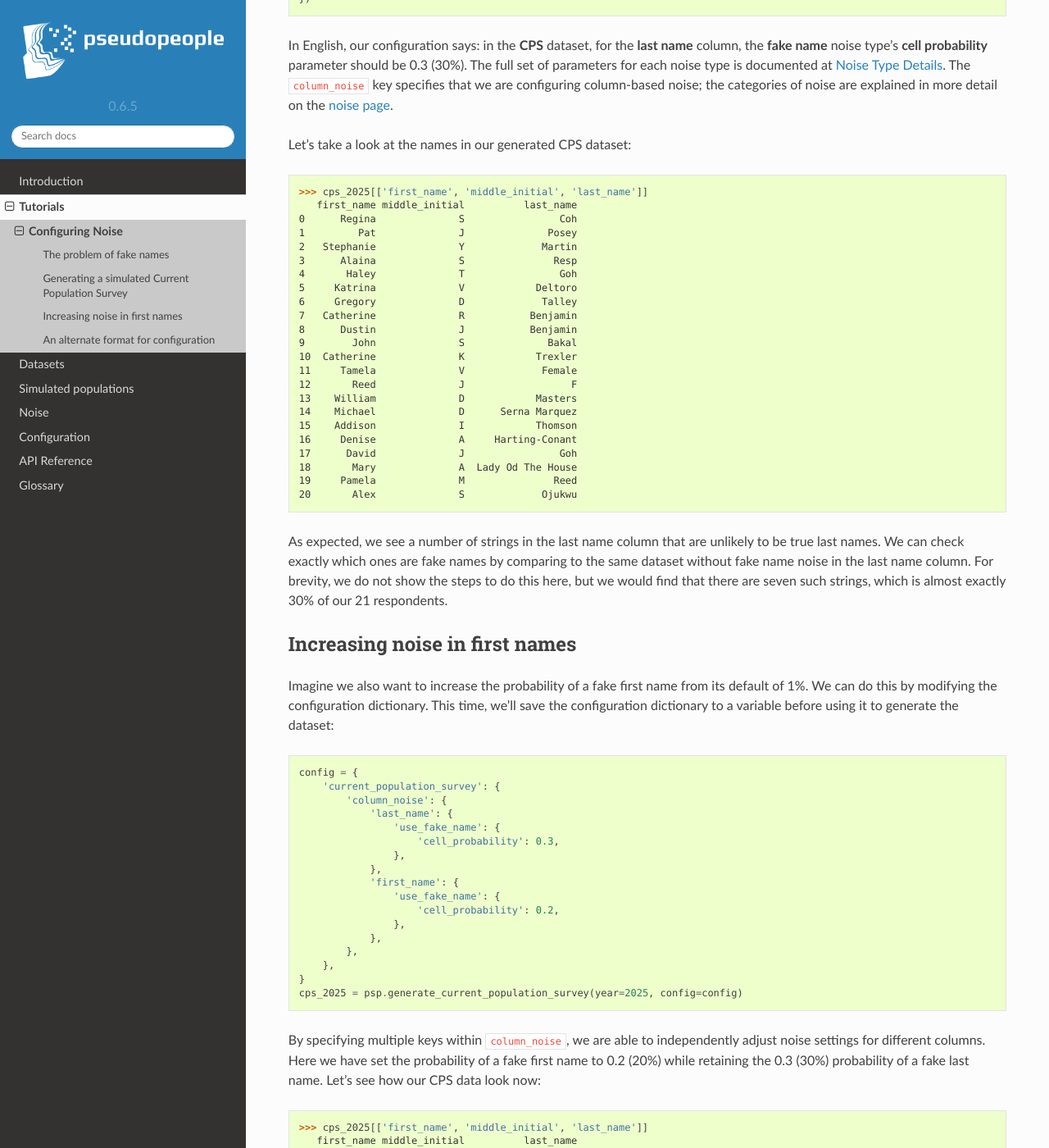
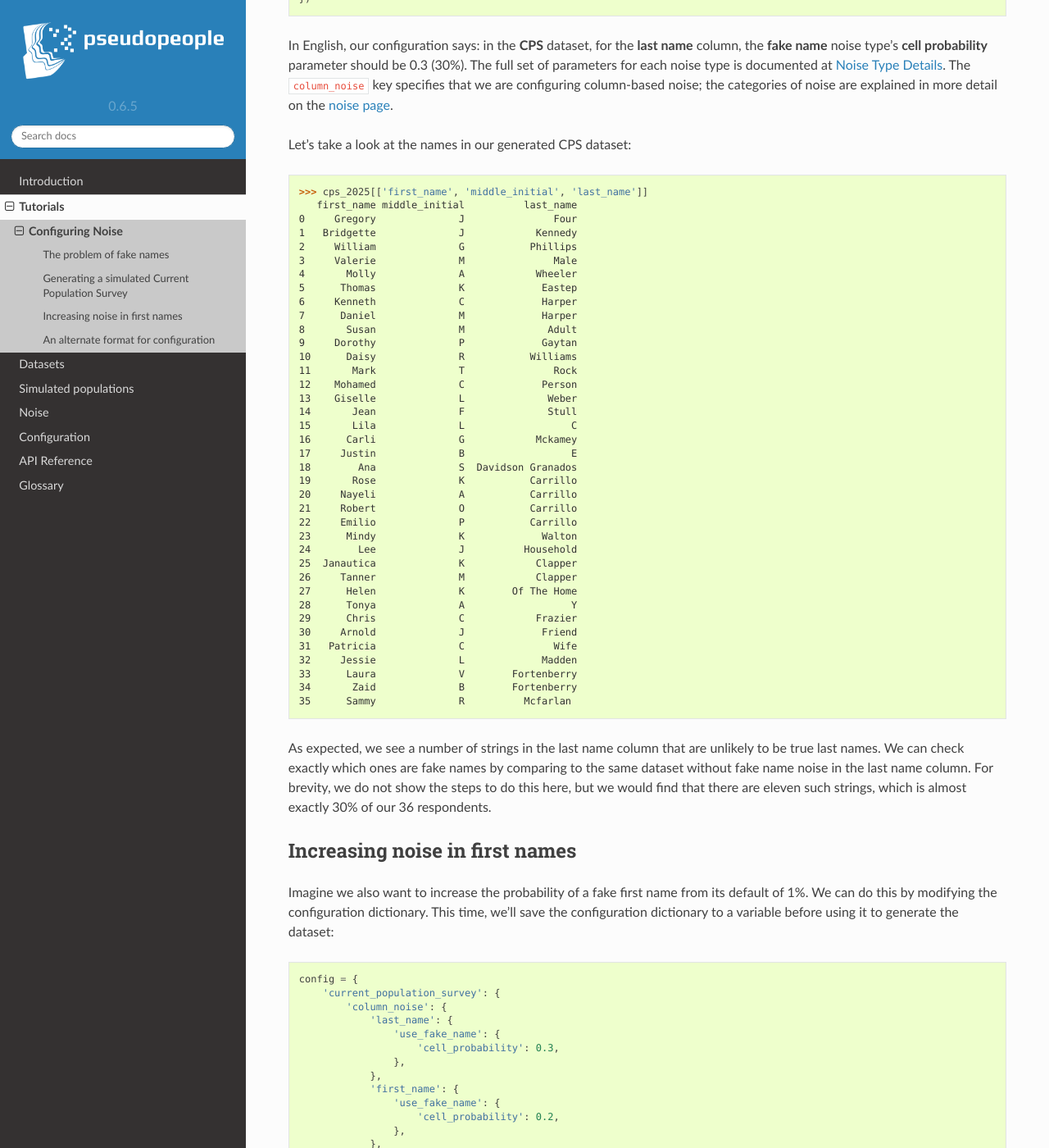
Before and after one commit to ihmeuw/pseudopeople, a Sphinx documentation site: the page built from docs/source/tutorials/configuring_noise.rst, in a window 1280 px wide and 1400 px high, scrolled down 872 px. Shown: the whole window at 82% size. Built offline with Sphinx 7.4.7 and the Read the Docs theme 2.0.0, drawn with Linux system fonts in a browser that asks for light colours; some of the changed text lies outside the part shown.

Commit message:
Rerun code examples

```diff
--- a/docs/source/tutorials/configuring_noise.rst
+++ b/docs/source/tutorials/configuring_noise.rst
@@ -55,33 +55,54 @@ Let's take a look at the names in our generated CPS dataset:
 
     >>> cps_2025[['first_name', 'middle_initial', 'last_name']]
        first_name middle_initial          last_name
-    0      Regina              S                Coh
-    1         Pat              J              Posey
-    2   Stephanie              Y             Martin
-    3      Alaina              S               Resp
-    4       Haley              T                Goh
-    5     Katrina              V            Deltoro
-    6     Gregory              D             Talley
-    7   Catherine              R           Benjamin
-    8      Dustin              J           Benjamin
-    9        John              S              Bakal
-    10  Catherine              K            Trexler
-    11     Tamela              V             Female
-    12       Reed              J                  F
-    13    William              D            Masters
-    14    Michael              D      Serna Marquez
-    15    Addison              I            Thomson
-    16     Denise              A     Harting-Conant
-    17      David              J                Goh
-    18       Mary              A  Lady Od The House
-    19     Pamela              M               Reed
-    20       Alex              S             Ojukwu
+    0     Gregory              J               Four
+    1   Bridgette              J            Kennedy
+    2     William              G           Phillips
+    3     Valerie              M               Male
+    4       Molly              A            Wheeler
+    5      Thomas              K             Eastep
+    6     Kenneth              C             Harper
+    7      Daniel              M             Harper
+    8       Susan              M              Adult
+    9     Dorothy              P             Gaytan
+    10      Daisy              R           Williams
+    11       Mark              T               Rock
+    12    Mohamed              C             Person
+    13    Giselle              L              Weber
+    14       Jean              F              Stull
+    15       Lila              L                  C
+    16      Carli              G            Mckamey
+    17     Justin              B                  E
+    18        Ana              S  Davidson Granados
+    19       Rose              K           Carrillo
+    20     Nayeli              A           Carrillo
+    21     Robert              O           Carrillo
+    22     Emilio              P           Carrillo
+    23      Mindy              K             Walton
+    24        Lee              J          Household
+    25  Janautica              K            Clapper
+    26     Tanner              M            Clapper
+    27      Helen              K        Of The Home
+    28      Tonya              A                  Y
+    29      Chris              C            Frazier
+    30     Arnold              J             Friend
+    31   Patricia              C               Wife
+    32     Jessie              L             Madden
+    33      Laura              V        Fortenberry
+    34       Zaid              B        Fortenberry
+    35      Sammy              R          Mcfarlan
 
 As expected, we see a number of strings in the last name column that are unlikely to be true last names.
 We can check exactly which ones are fake names by comparing to the same dataset without fake name noise in
 the last name column.
 For brevity, we do not show the steps to do this here, but
-we would find that there are seven such strings, which is almost exactly 30% of our 21 respondents.
+we would find that there are eleven such strings, which is almost exactly 30% of our 36 respondents.
+
+..
+    Code to do this:
+    cps_2025_nonoise = psp.generate_current_population_survey(year=2025, config=psp.NO_NOISE)
+    difference = cps_2025.set_index('simulant_id').pipe(lambda s: s.last_name != cps_2025_nonoise.set_index('simulant_id').loc[s.index].last_name)
+    print(f'there are {difference.sum()} such strings, {difference.mean():.5%} of our {len(cps_2025)} respondents')
 
 Increasing noise in first names
 -------------------------------
@@ -118,33 +139,55 @@ Let's see how our CPS data look now:
 .. code-block:: pycon
 
     >>> cps_2025[['first_name', 'middle_initial', 'last_name']]
-       first_name middle_initial          last_name
-    0      Regina              S                Coh
-    1         Pat              J              Posey
-    2   Stephanie              Y             Martin
-    3      Alaina              S               Resp
-    4       Haley              T                Goh
-    5     Katrina              V            Deltoro
-    6     Gregory              D             Talley
-    7   Catherine              R           Benjamin
-    8      Dustin              J           Benjamin
-    9        John              S              Bakal
-    10  Catherine              K            Trexler
-    11     Tamela              V             Female
-    12   Daughter              J                  F
-    13    William              D            Masters
-    14    Michael              D      Serna Marquez
-    15    Addison              I            Thomson
-    16     Denise              A     Harting-Conant
-    17      David              J                Goh
-    18       Mary              A  Lady Od The House
-    19     Pamela              M               Reed
-    20          B              S             Ojukwu
+           first_name middle_initial          last_name
+    0         Gregory              J               Four
+    1       Bridgette              J            Kennedy
+    2         William              G           Phillips
+    3         Valerie              M               Male
+    4           Molly              A            Wheeler
+    5          Thomas              K             Eastep
+    6      Man In The              C             Harper
+    7             Man              M             Harper
+    8               R              M              Adult
+    9   Granddaughter              P             Gaytan
+    10              G              R           Williams
+    11           Mark              T               Rock
+    12           Girl              C             Person
+    13        Giselle              L              Weber
+    14         Friend              F              Stull
+    15           Lila              L                  C
+    16          Carli              G            Mckamey
+    17         Justin              B                  E
+    18            Ana              S  Davidson Granados
+    19           Rose              K           Carrillo
+    20         Son Of              A           Carrillo
+    21         Sister              O           Carrillo
+    22         Emilio              P           Carrillo
+    23          Mindy              K             Walton
+    24            Lee              J          Household
+    25      Janautica              K            Clapper
+    26         Tanner              M            Clapper
+    27          Helen              K        Of The Home
+    28          Tonya              A                  Y
+    29          Chris              C            Frazier
+    30         Arnold              J             Friend
+    31        Brother              C               Wife
+    32          House              L             Madden
+    33              T              V        Fortenberry
+    34           Zaid              B        Fortenberry
+    35              H              R          Mcfarlane
 
-Here we see that only respondents number 12 and 20 have used fake first names.
-Why aren't there closer to :math:`0.2 * 21 = 4.2` respondents with fake first names?
+Here we see that 13 respondents have used fake first names.
+Why aren't there closer to :math:`0.2 * 36 = 7.2` respondents with fake first names?
 Remember that the parameter we set was called cell **probability** -- there is randomness
 involved in whether or not each cell in the column actually receives noise.
+
+..
+    code to check which respondents used fake first names:
+
+    cps_2025_nonoise = psp.generate_current_population_survey(year=2025, config=psp.NO_NOISE)
+    difference = cps_2025.set_index('simulant_id').pipe(lambda s: s.first_name != cps_2025_nonoise.set_index('simulant_id').loc[s.index].first_name)
+    cps_2025[cps_2025.simulant_id.isin(difference[difference].index)][['first_name', 'middle_initial', 'last_name']]
 
 An alternate format for configuration
 -------------------------------------
```
Also changed, not shown: docs/source/index.rst (+33 -28 lines).
